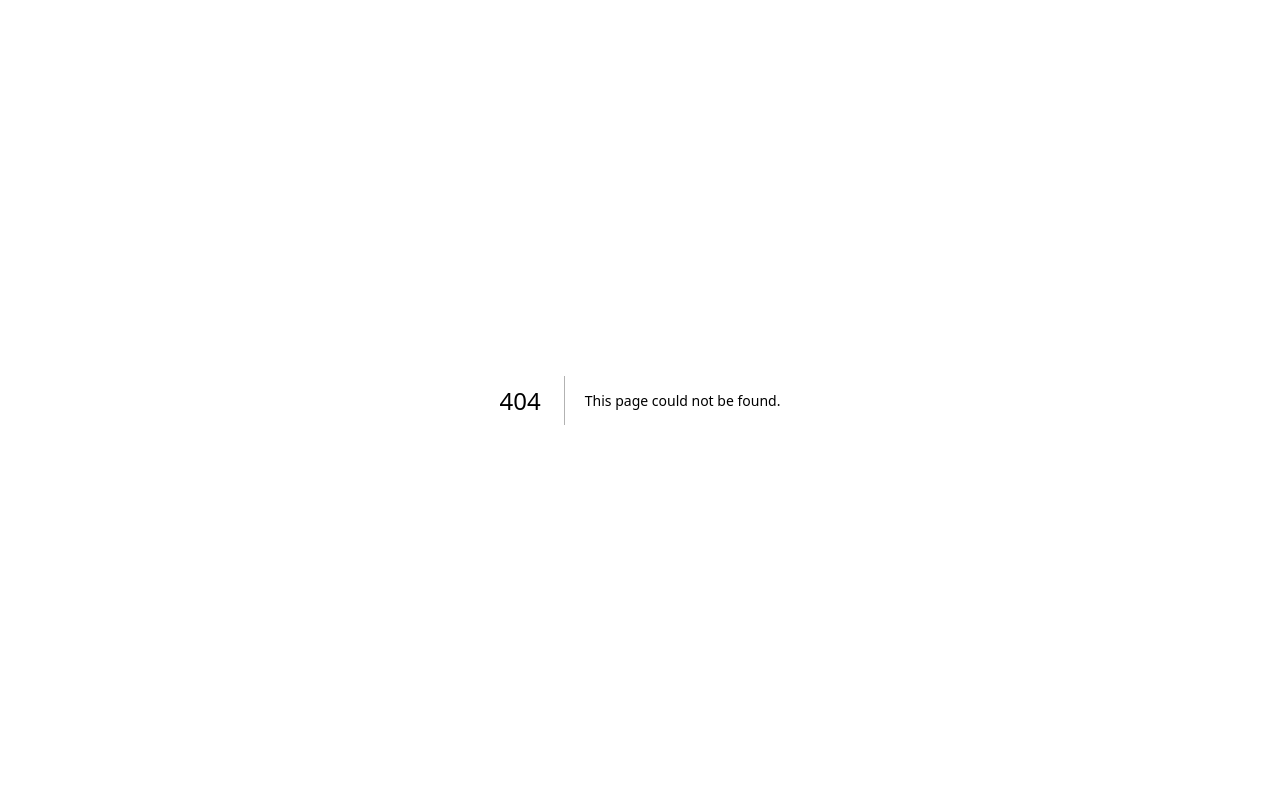
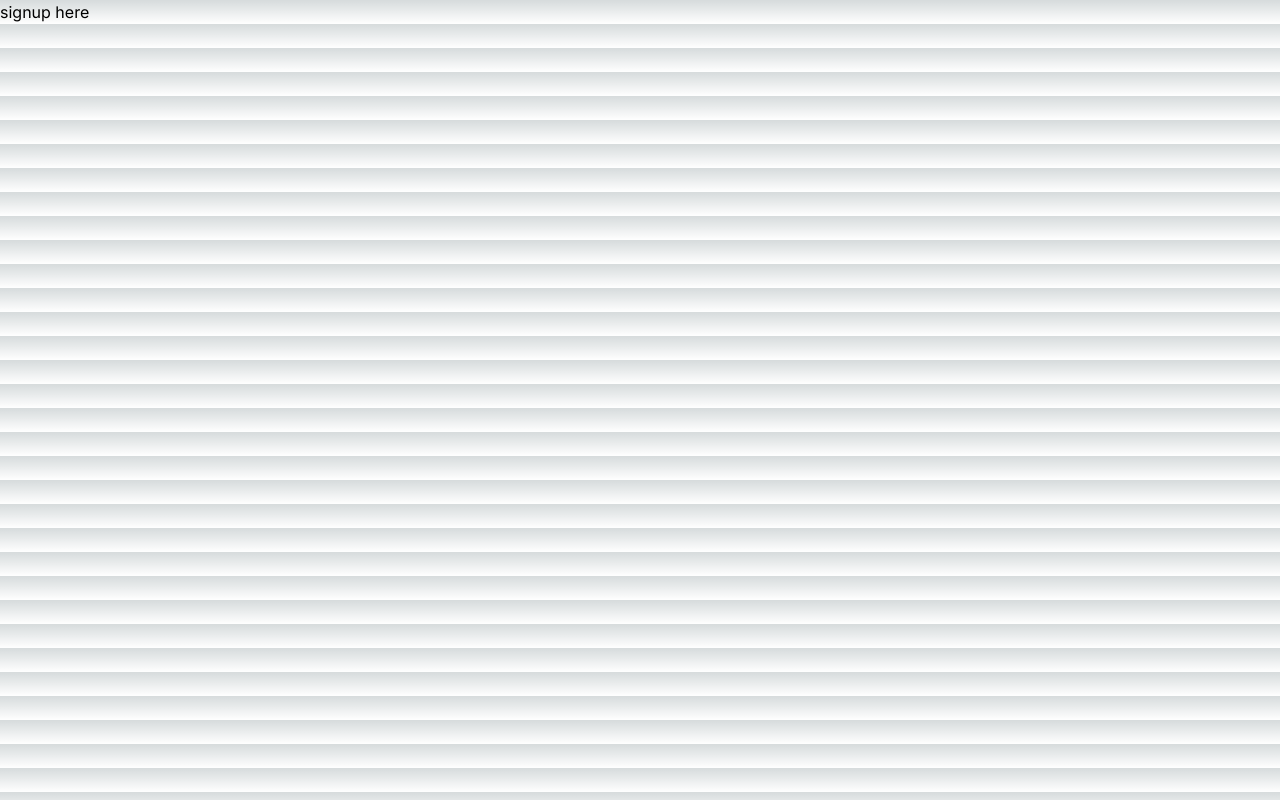
Before and after one commit to techmannih/auth-nextjs, a Next.js app: page /signup in a window 1280 px wide. Before the commit this address had no page. Built offline with nearby package versions, Linux system fonts and the light colour scheme.

Commit message:
add both route server and client

```diff
--- /dev/null
+++ b/src/app/login/page.tsx
@@ -0,0 +1,5 @@
+export default function LoginPage(){
+    return(
+        <div>login here</div>
+    )
+}
--- /dev/null
+++ b/src/app/signup/page.tsx
@@ -0,0 +1,5 @@
+export default function signupPage(){
+    return(
+        <div>signup here</div>
+    )
+}
```
Also changed, not shown: src/app/api/users/login/route.tsx (added), src/app/api/users/signup/route.tsx (added).
